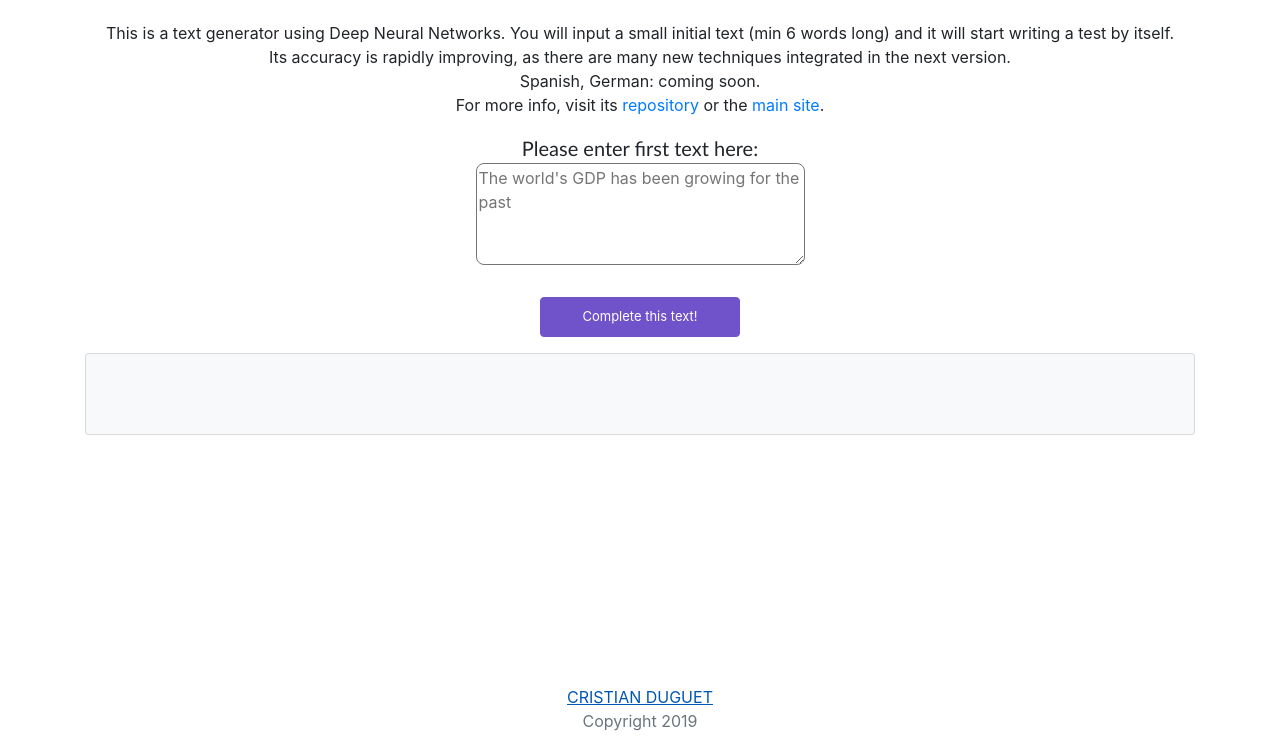
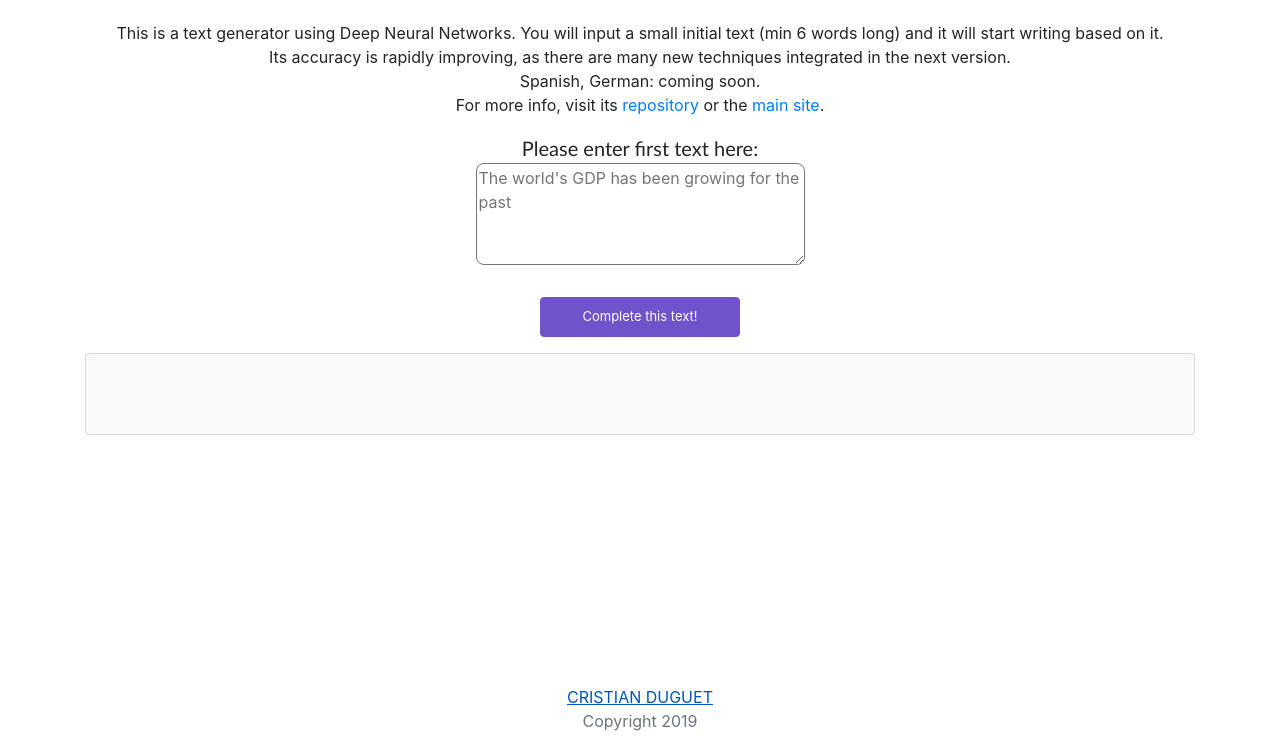
Before and after one commit to SaschaHeyer/text-generator-demo, a plain HTML site: page app/view/index.html in a window 1280 px wide. Shown: the part 51-800 px from the top of the page. Drawn offline with nearby package versions, Linux system fonts and the light colour scheme.

Commit message:
typo correction

```diff
--- a/app/view/index.html
+++ b/app/view/index.html
@@ -15,7 +15,7 @@
                 <div class='explainer'>
                     This is a text generator using Deep Neural Networks.
                     You will input a small initial text (min 6 words long) and it will
-                    start writing a test by itself.
+                    start writing based on it.
                     <br>
                     Its accuracy is rapidly improving, as there are many new techniques
                     integrated in the next version.
```
